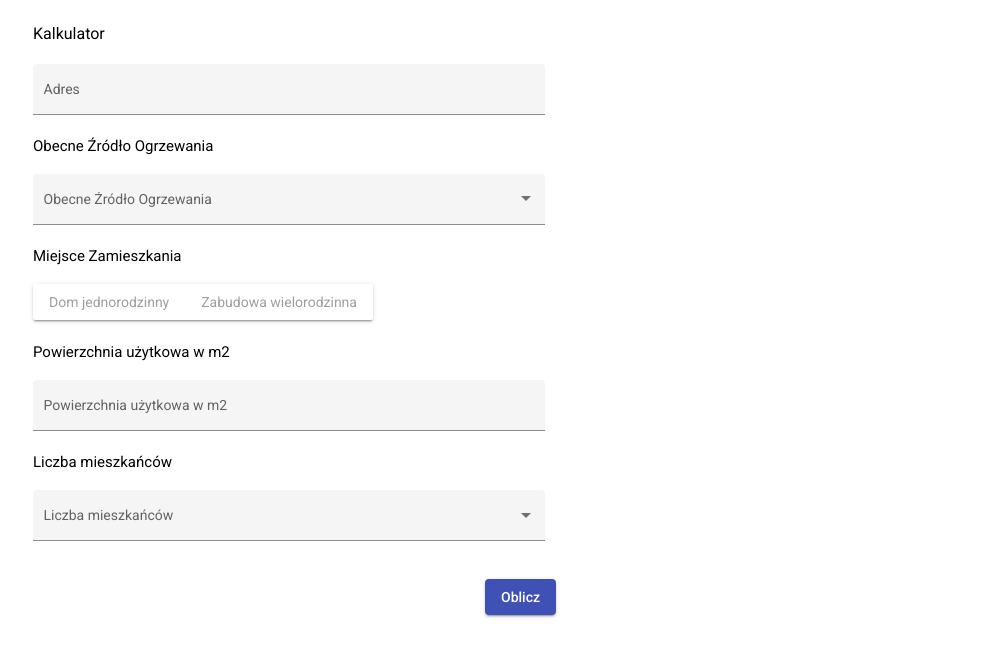
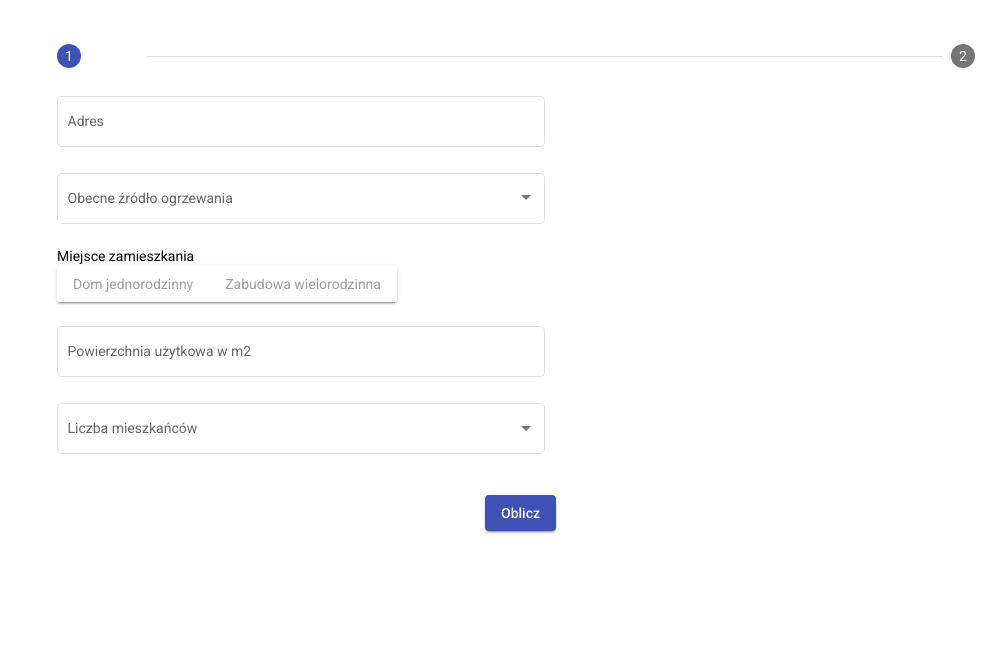
Before and after one commit to lkierepka/PFR, an Angular app: page / in a window 1280 px wide. Shown: the top 656 px of the page, without its empty margins (243-1249 px from the left). Built offline with nearby package versions, Linux system fonts and the light colour scheme.

Commit message:
add stepper, clean up form

```diff
--- a/src/app/app.component.html
+++ b/src/app/app.component.html
@@ -1,8 +1,11 @@
 <div class="page-container">
   <div class="nav"></div>
-  <div class="form-container">
-    <h3>Kalkulator</h3>
-    <app-calculator-form></app-calculator-form>
-  </div>
-
+  <mat-horizontal-stepper #stepper [linear]="false" class="content-container">
+    <mat-step>
+      <app-calculator-form></app-calculator-form>
+    </mat-step>
+    <mat-step>
+      <p>Wykresy i obliczenia</p>
+    </mat-step>
+  </mat-horizontal-stepper>
 </div>
--- a/src/app/app.component.scss
+++ b/src/app/app.component.scss
@@ -13,6 +13,6 @@
     flex: 1;
 }
 
-.form-container {
+.content-container {
     flex: 4;
 }
--- a/src/app/app.module.ts
+++ b/src/app/app.module.ts
@@ -13,6 +13,7 @@ import { MatButtonModule } from '@angular/material/button';
 import { HttpClientModule } from '@angular/common/http';
 import { ReactiveFormsModule } from '@angular/forms';
 import { MatSelectModule } from '@angular/material/select';
+import { MatStepperModule } from '@angular/material/stepper';
 
 @NgModule({
   declarations: [AppComponent, CalculatorFormComponent],
@@ -27,7 +28,8 @@ import { MatSelectModule } from '@angular/material/select';
     MatButtonToggleModule,
     MatButtonModule,
     HttpClientModule,
-    MatSelectModule
+    MatSelectModule,
+    MatStepperModule,
   ],
   providers: [],
   bootstrap: [AppComponent],
--- a/src/app/calculator-form/calculator-form.component.html
+++ b/src/app/calculator-form/calculator-form.component.html
@@ -1,5 +1,5 @@
 <div class="calculator-form">
-    <mat-form-field appearance="fill">
+    <mat-form-field appearance="outline">
         <mat-label>Adres</mat-label>
         <input type="text" placeholder="Ulica" aria-label="Number" matInput [formControl]="streetInput"
             [matAutocomplete]="auto">
@@ -10,9 +10,8 @@
         </mat-autocomplete>
     </mat-form-field>
 
-    <h4>Obecne Źródło Ogrzewania</h4>
-    <mat-form-field appearance="fill">
-        <mat-label>Obecne Źródło Ogrzewania</mat-label>
+    <mat-form-field appearance="outline">
+        <mat-label>Obecne źródło ogrzewania</mat-label>
         <mat-select>
             <mat-option *ngFor="let heatingSource of heatingSources" [value]="heatingSource.value">
                 {{heatingSource.description}}
@@ -20,20 +19,18 @@
         </mat-select>
     </mat-form-field>
 
-    <h4>Miejsce Zamieszkania</h4>
+    <mat-label>Miejsce zamieszkania</mat-label>
     <mat-button-toggle-group name="thermalInsulation" appearance="legacy">
         <mat-button-toggle value="singleFamily">Dom jednorodzinny</mat-button-toggle>
         <mat-button-toggle value="multiFamily">Zabudowa wielorodzinna</mat-button-toggle>
     </mat-button-toggle-group>
 
-    <h4>Powierzchnia użytkowa w m2</h4>
-    <mat-form-field appearance="fill">
+    <mat-form-field appearance="outline">
         <mat-label>Powierzchnia użytkowa w m2</mat-label>
         <input type="number" min="30" max="400" matInput>
     </mat-form-field>
 
-    <h4>Liczba mieszkańców</h4>
-    <mat-form-field appearance="fill">
+    <mat-form-field appearance="outline">
         <mat-label>Liczba mieszkańców</mat-label>
         <mat-select>
             <mat-option *ngFor="let number of familyMemberNumber" [value]="number">
@@ -43,6 +40,6 @@
     </mat-form-field>
 
     <div class="submit-button">
-        <button mat-raised-button color="primary">Oblicz</button>
+        <button mat-raised-button color="primary" matStepperNext>Oblicz</button>
     </div>
 </div>
--- a/src/app/calculator-form/heating-source.enum.ts
+++ b/src/app/calculator-form/heating-source.enum.ts
@@ -5,4 +5,4 @@ export enum HeatingSourceEnum {
     condensingGasBoiler,
     coalFiredBoiler,
     electricHeater
-};
+}
```
